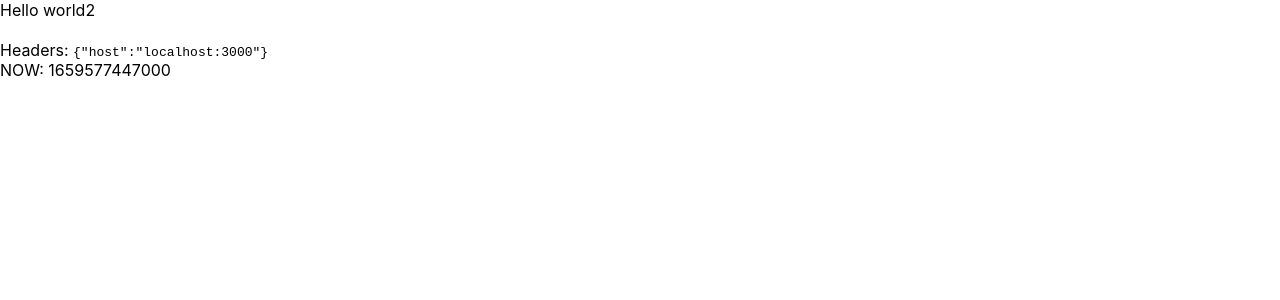
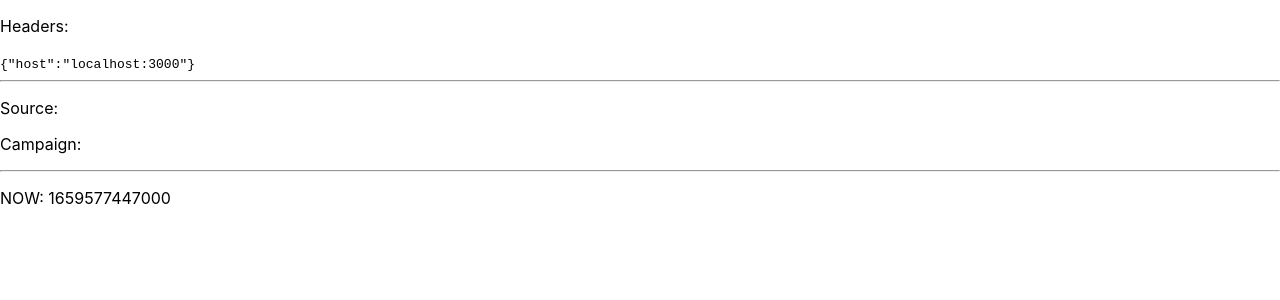
Before and after one commit to lenonmauer/aws-poc-test, a Next.js app: page / in a window 1280 px wide. Shown: the top 300 px of the page. Built offline with nearby package versions, Linux system fonts and the light colour scheme.

Commit message:
display utm

```diff
--- a/pages/index.tsx
+++ b/pages/index.tsx
@@ -26,14 +26,20 @@ const Home: NextPage = (props: any) => {
   return (
     <>
       <div>
-        Hello world2
-        <br />
-        <br />
-        <div>
-          Headers: <code>{JSON.stringify(props.headers)}</code>
-        </div>
+        <p>Headers:</p>
+        <code>{JSON.stringify(props.headers)}</code>
       </div>
-      <div>NOW: {props.now}</div>
+
+      <hr />
+
+      <div>
+        <p>Source: {utm.source}</p>
+        <p>Campaign: {utm.campaign}</p>
+      </div>
+
+      <hr />
+
+      <p>NOW: {props.now}</p>
     </>
   )
 }
```
